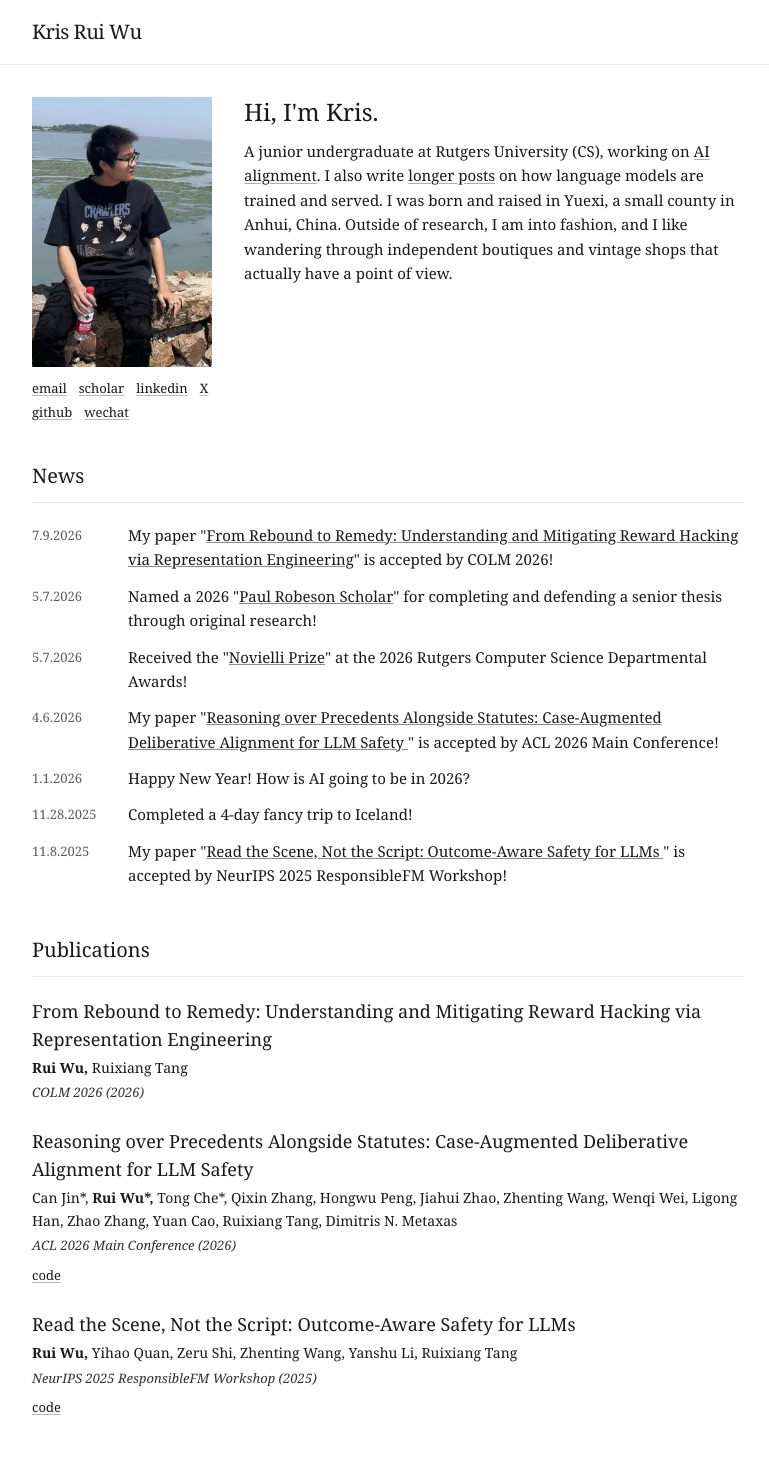
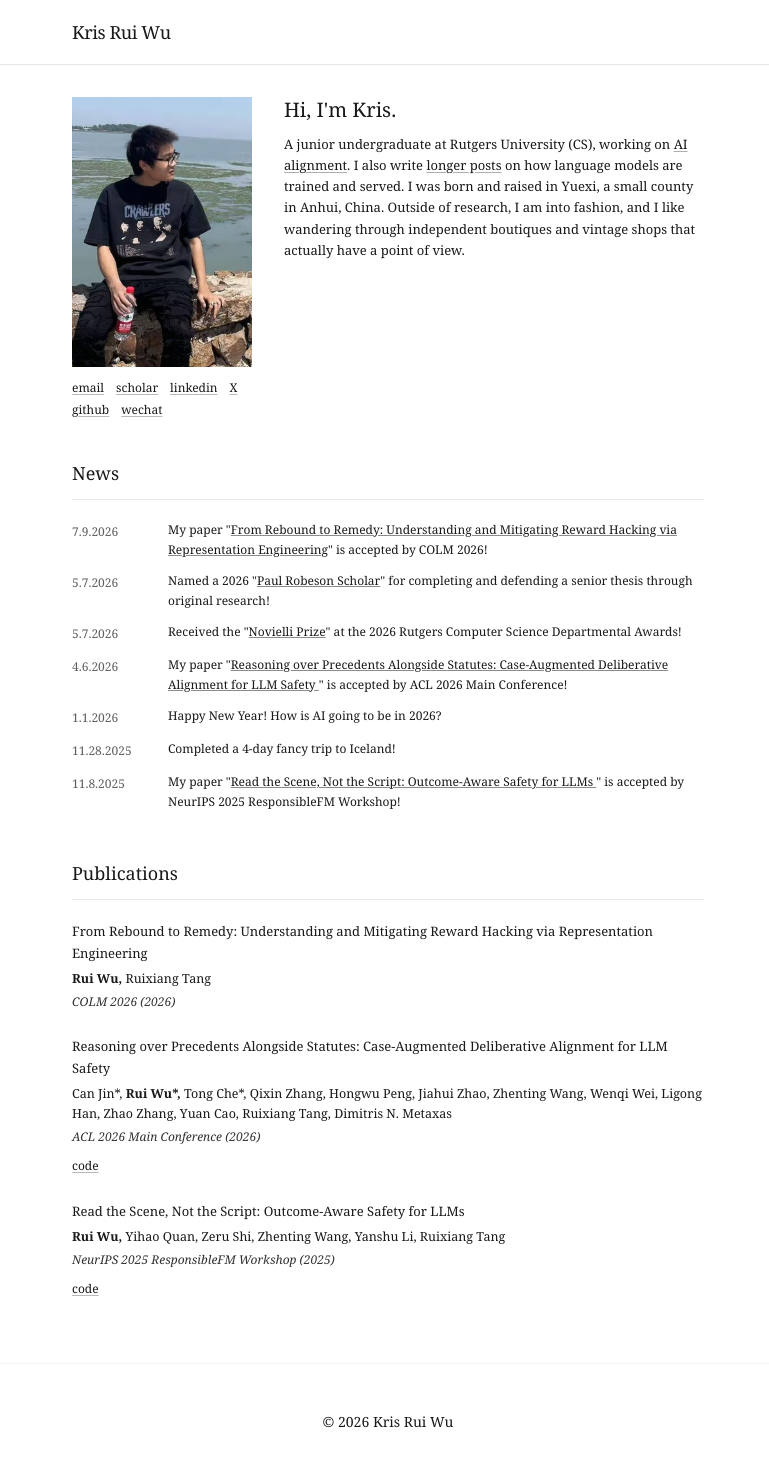
Before and after one commit to RuiWu1123/RuiWu1123.github.io, a React (Vite) app: page /#/ in a window 1280 px wide. Shown: the top 1470 px of the page, without its empty margins (252-1021 px from the left). Built offline with nearby package versions, Linux system fonts and the light colour scheme; a web font is replaced by a local one.

Commit message:
Scale the whole page down a step: 680px column, 13px base

```diff
--- a/App.tsx
+++ b/App.tsx
@@ -19,7 +19,7 @@ const Layout: React.FC<{ children: React.ReactNode }> = ({ children }) => {
   return (
     <div className="min-h-screen flex flex-col font-sans text-anthropic-text bg-anthropic-bg selection:bg-anthropic-accent/20">
       <Navbar />
-      <main className="flex-grow w-full max-w-[760px] mx-auto px-6">
+      <main className="flex-grow w-full max-w-[680px] mx-auto px-6">
         {children}
       </main>
       <Footer />
--- a/components/Footer.tsx
+++ b/components/Footer.tsx
@@ -3,7 +3,7 @@ import React from 'react';
 const Footer: React.FC = () => {
   return (
     <footer className="w-full py-12 border-t border-anthropic-text/5 mt-auto">
-      <div className="max-w-[760px] mx-auto px-6 text-center text-anthropic-gray text-sm font-sans">
+      <div className="max-w-[680px] mx-auto px-6 text-center text-anthropic-gray text-sm font-sans">
         <p>© {new Date().getFullYear()} Kris Rui Wu</p>
       </div>
     </footer>
--- a/components/Navbar.tsx
+++ b/components/Navbar.tsx
@@ -12,10 +12,10 @@ const Navbar: React.FC = () => {
 
   return (
     <nav className="w-full border-b border-anthropic-text/10">
-      <div className="max-w-[760px] mx-auto px-6 h-16 flex items-center">
+      <div className="max-w-[680px] mx-auto px-6 h-16 flex items-center">
         <NavLink
           to="/"
-          className="text-xl font-serif tracking-tight hover:opacity-70 transition-opacity"
+          className="text-lg font-serif tracking-tight hover:opacity-70 transition-opacity"
           aria-current={atHome ? 'page' : undefined}
         >
           Kris Rui Wu
--- a/index.html
+++ b/index.html
@@ -31,11 +31,11 @@
             fontSize: {
               // 15px base. Running prose is additionally capped at `measure`
               // below so a line lands near 80 characters rather than 91.
-              base: ['15px', '1.72'],
+              base: ['13px', '1.72'],
             },
             maxWidth: {
-              measure: '560px',
-              'measure-lg': '620px',
+              measure: '480px',
+              'measure-lg': '530px',
             },
             fontFamily: {
               // One face everywhere: Computer Modern Concrete, the LaTeX
--- a/pages/Alignment.tsx
+++ b/pages/Alignment.tsx
@@ -5,7 +5,7 @@ const Alignment: React.FC = () => {
   return (
     <div className="animate-fade-in pt-10 pb-16">
       <div className="w-full">
-        <h1 className="text-2xl md:text-3xl font-serif mb-4 text-anthropic-text">
+        <h1 className="text-xl md:text-2xl font-serif mb-4 text-anthropic-text">
           Alignment
         </h1>
 
@@ -28,7 +28,7 @@ const Alignment: React.FC = () => {
             loading="lazy"
             className="w-full"
           />
-          <figcaption className="text-[13px] text-anthropic-gray/80 leading-relaxed mt-2 max-w-measure-lg">
+          <figcaption className="text-[12px] text-anthropic-gray/80 leading-relaxed mt-2 max-w-measure-lg">
             The task length a model can complete with 50% reliability, plotted against release date on
             a log scale. The fitted doubling time is about 196 days over the whole period, 131 days if
             the fit starts at 2023, and 89 days if it starts at 2024. Figure from{' '}
@@ -45,7 +45,7 @@ const Alignment: React.FC = () => {
         </figure>
 
         <div className="mb-5 border-b border-anthropic-text/10 pb-3">
-          <h2 className="text-xl font-serif text-anthropic-text">Field News</h2>
+          <h2 className="text-lg font-serif text-anthropic-text">Field News</h2>
         </div>
 
         {/* A time axis running upward: the newest event sits at the top. */}
@@ -69,17 +69,17 @@ const Alignment: React.FC = () => {
                   }`}
                 />
 
-                <div className="text-anthropic-gray/70 text-[13px] mb-1">{item.date}</div>
+                <div className="text-anthropic-gray/70 text-[12px] mb-1">{item.date}</div>
 
-                <h3 className="text-base md:text-lg font-serif text-anthropic-text mb-1.5 leading-snug">
+                <h3 className="text-[14px] md:text-base font-serif text-anthropic-text mb-1.5 leading-snug">
                   {item.title}
                 </h3>
 
-                <p className="text-[14px] text-anthropic-gray leading-relaxed mb-1.5 max-w-measure-lg">
+                <p className="text-[12.5px] text-anthropic-gray leading-relaxed mb-1.5 max-w-measure-lg">
                   {item.summary}
                 </p>
 
-                <div className="flex flex-wrap gap-x-4 gap-y-1 text-[13px]">
+                <div className="flex flex-wrap gap-x-4 gap-y-1 text-[12px]">
                   {item.links.map((link) => (
                     <a
                       key={link.url}
--- a/pages/Blog.tsx
+++ b/pages/Blog.tsx
@@ -175,7 +175,7 @@ const Blog: React.FC = () => {
             <div>
             <article className="animate-fade-in min-w-0">
               <div className="flex flex-wrap items-center gap-3 mb-6">
-                <span className="text-anthropic-gray text-[13px]">{activePost.date}</span>
+                <span className="text-anthropic-gray text-[12px]">{activePost.date}</span>
                 {readingMinutes && (
                   <>
                     <span className="text-anthropic-gray/30">·</span>
@@ -196,7 +196,7 @@ const Blog: React.FC = () => {
                 </div>
               )}
 
-              <div className="max-w-none text-anthropic-text text-[16px] font-normal leading-relaxed border-t border-anthropic-text/10 pt-10">
+              <div className="max-w-none text-anthropic-text text-[12.5px] font-normal leading-relaxed border-t border-anthropic-text/10 pt-10">
                 {loading ? (
                   <div className="text-center py-8">
                     <p className="text-anthropic-gray/60">Loading...</p>
@@ -207,14 +207,14 @@ const Blog: React.FC = () => {
                     rehypePlugins={[rehypeKatex]}
                     components={{
                       h1: ({ children }) => (
-                        <h1 className="text-3xl font-serif text-anthropic-text mb-6 mt-10 leading-tight">
+                        <h1 className="text-2xl font-serif text-anthropic-text mb-5 mt-8 leading-tight">
                           {children}
                         </h1>
                       ),
                       h2: ({ children }) => {
                         const id = slugify(flattenToText(children));
                         return (
-                          <h2 id={id} className="group text-xl font-serif text-anthropic-text mb-4 mt-10 leading-tight scroll-mt-24">
+                          <h2 id={id} className="group text-lg font-serif text-anthropic-text mb-4 mt-9 leading-tight scroll-mt-24">
                             {children}
                             {renderHeadingAnchor(id)}
                           </h2>
@@ -223,7 +223,7 @@ const Blog: React.FC = () => {
                       h3: ({ children }) => {
                         const id = slugify(flattenToText(children));
                         return (
-                          <h3 id={id} className="group text-lg font-serif text-anthropic-text mb-3 mt-8 leading-tight scroll-mt-24">
+                          <h3 id={id} className="group text-base font-serif text-anthropic-text mb-3 mt-7 leading-tight scroll-mt-24">
                             {children}
                             {renderHeadingAnchor(id)}
                           </h3>
@@ -445,7 +445,7 @@ const Blog: React.FC = () => {
             {hasToc && (
               <aside
                 className="hidden toc:block fixed top-32 w-[190px] max-h-[calc(100vh-10rem)] overflow-y-auto"
-                style={{ right: 'calc(50% + 380px + 40px)' }}
+                style={{ right: 'calc(50% + 340px + 40px)' }}
               >
                 <TableOfContentsSidebar items={tocItems} lang={lang} />
               </aside>
@@ -455,7 +455,7 @@ const Blog: React.FC = () => {
         ) : (
           /* Directory View */
           <div>
-            <h1 className="text-2xl md:text-3xl font-serif mb-4 text-anthropic-text">Thoughts &amp; Updates</h1>
+            <h1 className="text-xl md:text-2xl font-serif mb-4 text-anthropic-text">Thoughts &amp; Updates</h1>
             <p className="text-base font-sans text-anthropic-gray mb-10 max-w-measure">
              Thoughts on research, LLMs, and small pieces of life I want to share.
             </p>
@@ -471,10 +471,10 @@ const Blog: React.FC = () => {
                     >
                       <div className="flex flex-col md:flex-row md:items-baseline gap-1 md:gap-6">
                         <div className="w-[6.5rem] flex-shrink-0">
-                          <span className="text-anthropic-gray/70 text-[13px]">{post.date}</span>
+                          <span className="text-anthropic-gray/70 text-[12px]">{post.date}</span>
                         </div>
                         <div className="flex-grow">
-                          <h3 className="text-lg font-serif text-anthropic-text group-hover:underline underline-offset-4 decoration-anthropic-text/30">
+                          <h3 className="text-base font-serif text-anthropic-text group-hover:underline underline-offset-4 decoration-anthropic-text/30">
                             {post.title}
                           </h3>
                         </div>
--- a/pages/Home.tsx
+++ b/pages/Home.tsx
@@ -71,7 +71,7 @@ const Home: React.FC = () => {
           />
 
           {/* Contact, set as words rather than icons */}
-          <div className="mt-3 flex flex-wrap gap-x-3 gap-y-1 text-[13px] text-anthropic-gray">
+          <div className="mt-3 flex flex-wrap gap-x-3 gap-y-1 text-[12px] text-anthropic-gray">
             <button onClick={copyEmail} className={contactClass} title="rw761@scarletmail.rutgers.edu (click to copy)">
               email
             </button>
@@ -94,7 +94,7 @@ const Home: React.FC = () => {
         </div>
 
         <div className="flex-1 min-w-0">
-          <h1 className="text-2xl font-serif mb-3 text-anthropic-text leading-tight">
+          <h1 className="text-xl font-serif mb-3 text-anthropic-text leading-tight">
             Hi, I&apos;m Kris.
           </h1>
           <p className="text-base font-sans text-anthropic-gray leading-relaxed">
@@ -116,17 +116,17 @@ const Home: React.FC = () => {
        {/* News Section */}
       <section className="mb-12">
         <div className="mb-5 border-b border-anthropic-text/10 pb-3">
-          <h2 className="text-xl font-serif text-anthropic-text">News</h2>
+          <h2 className="text-lg font-serif text-anthropic-text">News</h2>
         </div>
 
         <div>
           <div className="space-y-3">
             {NEWS_ITEMS.map((news, index) => (
               <div key={index} className="flex gap-5 group">
-                <span className="text-anthropic-gray/70 text-[13px] whitespace-nowrap pt-[3px] w-[4.75rem] flex-shrink-0">
+                <span className="text-anthropic-gray/70 text-[12px] whitespace-nowrap pt-[3px] w-[4.75rem] flex-shrink-0">
                   {news.date}
                 </span>
-                <p className="text-anthropic-gray text-[15px] leading-relaxed group-hover:text-anthropic-text transition-colors">
+                <p className="text-anthropic-gray text-[12px] leading-relaxed group-hover:text-anthropic-text transition-colors">
                   {renderNewsContent(news.content, news.link)}
                 </p>
               </div>
@@ -138,13 +138,13 @@ const Home: React.FC = () => {
       {/* Publications */}
       <section>
         <div className="mb-5 border-b border-anthropic-text/10 pb-3">
-          <h2 className="text-xl font-serif text-anthropic-text">Publications</h2>
+          <h2 className="text-lg font-serif text-anthropic-text">Publications</h2>
         </div>
 
         <div className="space-y-6">
           {PUBLICATIONS.map((pub) => (
             <div key={pub.id} className="group">
-              <h3 className="text-base md:text-lg font-serif text-anthropic-text mb-1 leading-snug">
+              <h3 className="text-[14px] md:text-base font-serif text-anthropic-text mb-1 leading-snug">
                 {pub.link ? (
                   <a href={pub.link} target="_blank" rel="noreferrer" className="hover:underline underline-offset-4 decoration-anthropic-text/30">
                     {pub.title}
@@ -154,7 +154,7 @@ const Home: React.FC = () => {
                 )}
               </h3>
 
-              <p className="text-anthropic-gray text-[14px] mb-1 leading-relaxed">
+              <p className="text-anthropic-gray text-[12.5px] mb-1 leading-relaxed">
                 {pub.authors.map((author, idx) => (
                   <span key={idx} className={author.includes("Rui Wu") ? "font-bold text-anthropic-text" : ""}>
                     {author}{idx < pub.authors.length - 1 ? ", " : ""}
@@ -162,7 +162,7 @@ const Home: React.FC = () => {
                 ))}
               </p>
 
-              <div className="text-[13px] text-anthropic-gray/90 italic mb-1.5">
+              <div className="text-[12px] text-anthropic-gray/90 italic mb-1.5">
                 {pub.venue} ({pub.year})
               </div>
 
@@ -171,7 +171,7 @@ const Home: React.FC = () => {
                   href={pub.github}
                   target="_blank"
                   rel="noreferrer"
-                  className="text-[13px] text-anthropic-gray underline underline-offset-2 decoration-anthropic-text/30 hover:text-anthropic-text hover:decoration-anthropic-text transition-colors"
+                  className="text-[12px] text-anthropic-gray underline underline-offset-2 decoration-anthropic-text/30 hover:text-anthropic-text hover:decoration-anthropic-text transition-colors"
                 >
                   code
                 </a>
```
